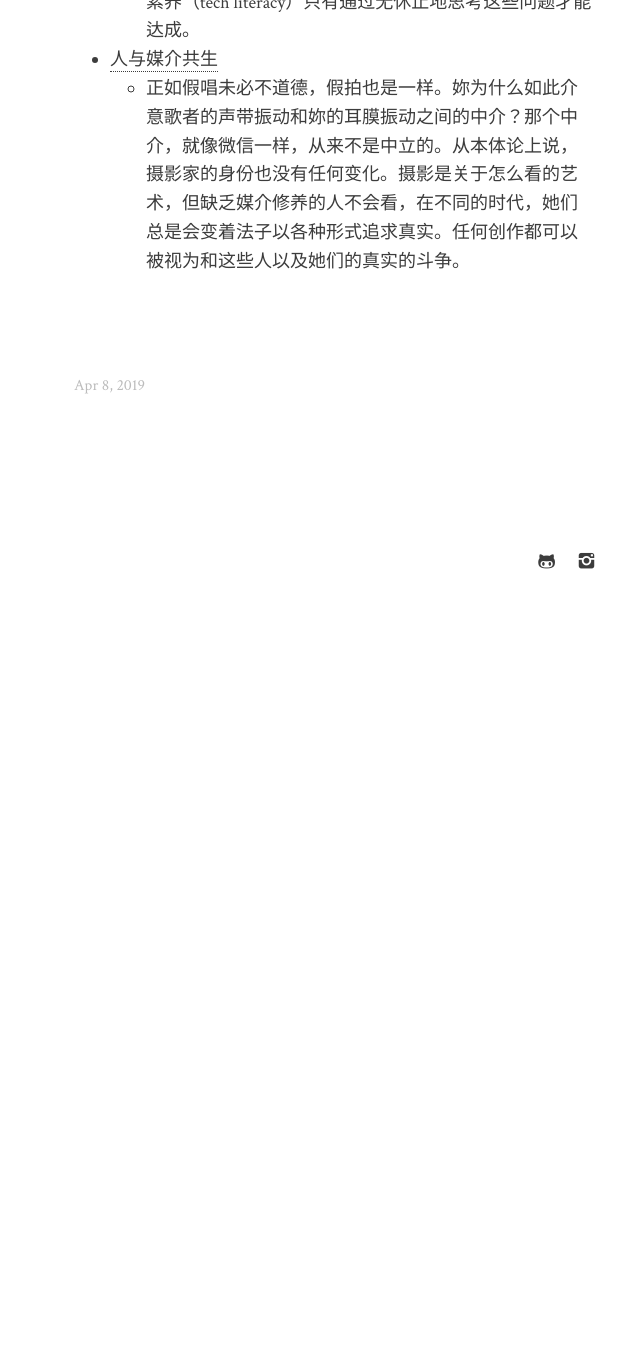
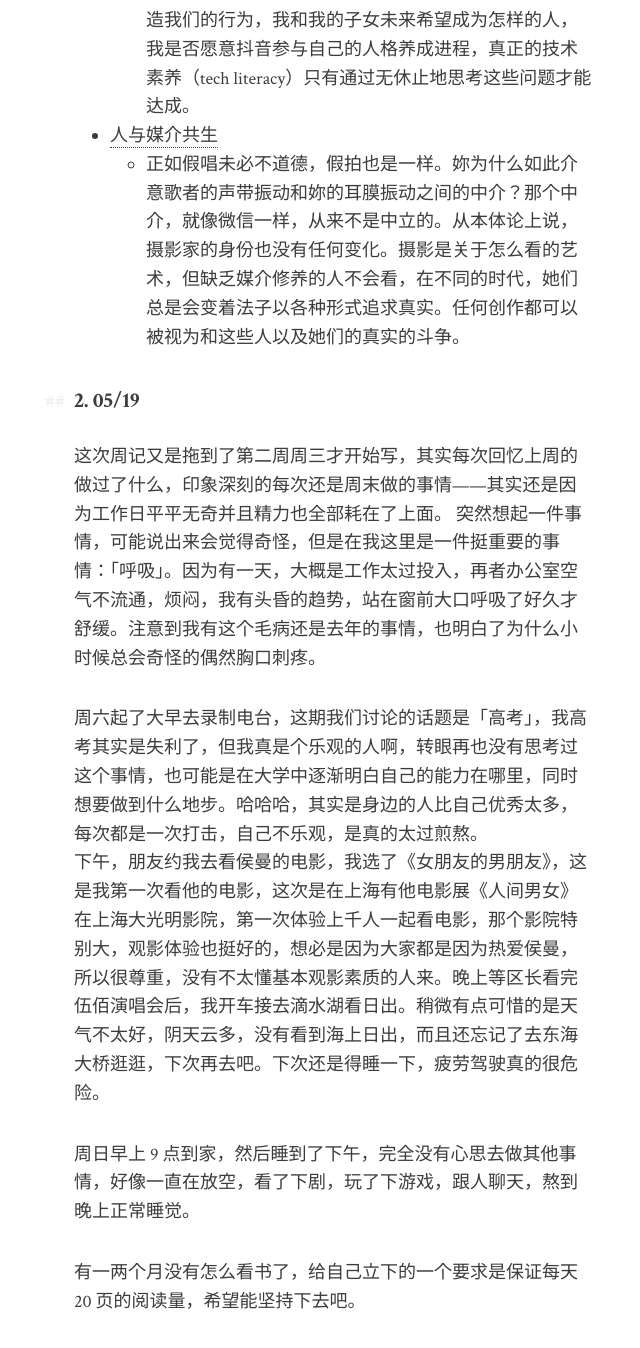
Before and after one commit to xcc3641/xcc3641.github.io, a Jekyll site: the page built from _posts/2019-04-08-quarter-report-2.md, in a window 1280 px wide and 1400 px high, scrolled down 8007 px. Shown: the top 1348 px of the window, without its empty margins (306-946 px from the left). Built offline with Jekyll 4.4.1, drawn with Linux system fonts in a browser that asks for light colours; before the commit the page ends 8637 px from its top, so only the background shows below that.

Commit message:
update 05/19

```diff
--- a/_posts/2019-04-08-quarter-report-2.md
+++ b/_posts/2019-04-08-quarter-report-2.md
@@ -128,7 +128,10 @@ layout: post
     - 拿着相机的时候别想太多理论，也别过分考虑出来的图像。把自我收起来，然后影像会自己找上你。观察你周遭如流水般的生活，你得意识到你所拍摄的图像终将成为你所在的时代的公共历史。
     - 我相信摄影就像一个人会做的其他事一样，是一个人在特定时刻的自我表达：你每一次构图、按下快门的过程实际上都表达了你对周遭世界的看法和观点。
 
-#### 4. 05/12
+
+# 五月
+
+#### 1. 05/12
 
 这段时间的周记可能会被打乱下，白天工作的事情还挺繁琐的，不过慢慢也完成了不少，主要是会影响在「表达」上的精力。因为在日常需求之外，内心里还需要一直惦记着一篇文章的输出和一次组内技术分享，拖着拖着紧接着就是五一假日，这次也排的满满当当，所以一直拖到了今天才开始写之前的记录。
 
@@ -162,3 +165,19 @@ layout: post
     - 害不在于有无，而是需要仔细辨析其性质。抖音如何塑造我们的行为，我和我的子女未来希望成为怎样的人，我是否愿意抖音参与自己的人格养成进程，真正的技术素养（tech literacy）只有通过无休止地思考这些问题才能达成。
 - [人与媒介共生](https://blog.yitianshijie.net/2019/04/14/mediated/)
     - 正如假唱未必不道德，假拍也是一样。妳为什么如此介意歌者的声带振动和妳的耳膜振动之间的中介？那个中介，就像微信一样，从来不是中立的。从本体论上说，摄影家的身份也没有任何变化。摄影是关于怎么看的艺术，但缺乏媒介修养的人不会看，在不同的时代，她们总是会变着法子以各种形式追求真实。任何创作都可以被视为和这些人以及她们的真实的斗争。
+
+
+### 2. 05/19
+
+这次周记又是拖到了第二周周三才开始写，其实每次回忆上周的做过了什么，印象深刻的每次还是周末做的事情——其实还是因为工作日平平无奇并且精力也全部耗在了上面。
+突然想起一件事情，可能说出来会觉得奇怪，但是在我这里是一件挺重要的事情：「呼吸」。因为有一天，大概是工作太过投入，再者办公室空气不流通，烦闷，我有头昏的趋势，站在窗前大口呼吸了好久才舒缓。注意到我有这个毛病还是去年的事情，也明白了为什么小时候总会奇怪的偶然胸口刺疼。
+
+
+周六起了大早去录制电台，这期我们讨论的话题是「高考」，我高考其实是失利了，但我真是个乐观的人啊，转眼再也没有思考过这个事情，也可能是在大学中逐渐明白自己的能力在哪里，同时想要做到什么地步。哈哈哈，其实是身边的人比自己优秀太多，每次都是一次打击，自己不乐观，是真的太过煎熬。<br>
+下午，朋友约我去看侯曼的电影，我选了《女朋友的男朋友》，这是我第一次看他的电影，这次是在上海有他电影展《人间男女》在上海大光明影院，第一次体验上千人一起看电影，那个影院特别大，观影体验也挺好的，想必是因为大家都是因为热爱侯曼，所以很尊重，没有不太懂基本观影素质的人来。晚上等区长看完伍佰演唱会后，我开车接去滴水湖看日出。稍微有点可惜的是天气不太好，阴天云多，没有看到海上日出，而且还忘记了去东海大桥逛逛，下次再去吧。下次还是得睡一下，疲劳驾驶真的很危险。
+
+
+周日早上 9 点到家，然后睡到了下午，完全没有心思去做其他事情，好像一直在放空，看了下剧，玩了下游戏，跟人聊天，熬到晚上正常睡觉。
+
+
+有一两个月没有怎么看书了，给自己立下的一个要求是保证每天 20 页的阅读量，希望能坚持下去吧。
```
